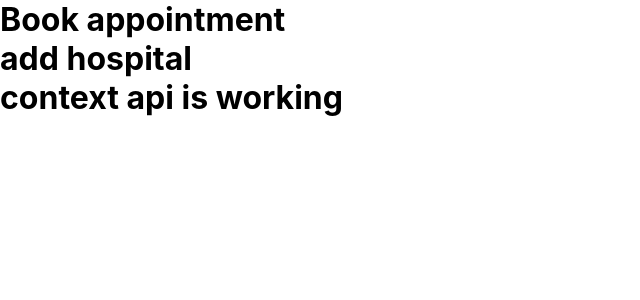
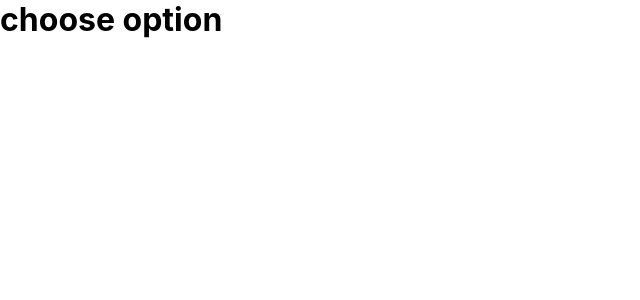
Before and after one commit to Thanika-Somasundaram-T/med-c, a React (Create React App) app in the folder client/: page / in a window 1280 px wide. Shown: the top 300 px of the page, without its empty margins (0-640 px from the left). Built offline with nearby package versions, Linux system fonts and the light colour scheme.

Commit message:
Introduced three pages.

```diff
--- a/client/src/App.js
+++ b/client/src/App.js
@@ -1,5 +1,9 @@
+import React from 'react';
 import { useDataLayerValue } from './dataLayer';
 import './App.css';
+import ChooseOption from './components/chooseOption';
+import User from './components/user';
+import Organization from './components/organization';
 
 
 
@@ -7,9 +11,13 @@ function App() {
 	const [ state ] = useDataLayerValue();
 	return (
 		<div className="App">
-			<h1>Book appointment</h1>
-			<h1>add hospital</h1>
-			<h1>{ state.test }</h1>
+			{
+				state.option !== undefined
+					? state.option
+						? <User />
+						: <Organization />
+					: <ChooseOption />
+			}
 		</div>
 	);
 }
--- /dev/null
+++ b/client/src/components/chooseOption.js
@@ -0,0 +1,13 @@
+import React from 'react';
+
+
+const ChooseOption = () => {
+
+	return(
+		<div className="choose-option">
+			<h1>choose option</h1>
+		</div>
+	);
+};
+
+export default ChooseOption;
--- /dev/null
+++ b/client/src/components/organization.js
@@ -0,0 +1,13 @@
+import React from 'react';
+
+
+const Organization = () => {
+
+	return(
+		<div className="organization">
+			<h1>Add hospital details</h1>
+		</div>
+	);
+};
+
+export default Organization;
--- /dev/null
+++ b/client/src/components/user.js
@@ -0,0 +1,13 @@
+import React from 'react';
+
+
+const User = () => {
+
+	return(
+		<div className="user">
+			<h1>User page</h1>
+		</div>
+	);
+};
+
+export default User;
--- a/client/src/reducer.js
+++ b/client/src/reducer.js
@@ -1,5 +1,5 @@
 export const initialState = {
-	test: 'context api is working'
+	option: undefined,
 };
 
 const reducer = ( state, action ) => {
```
